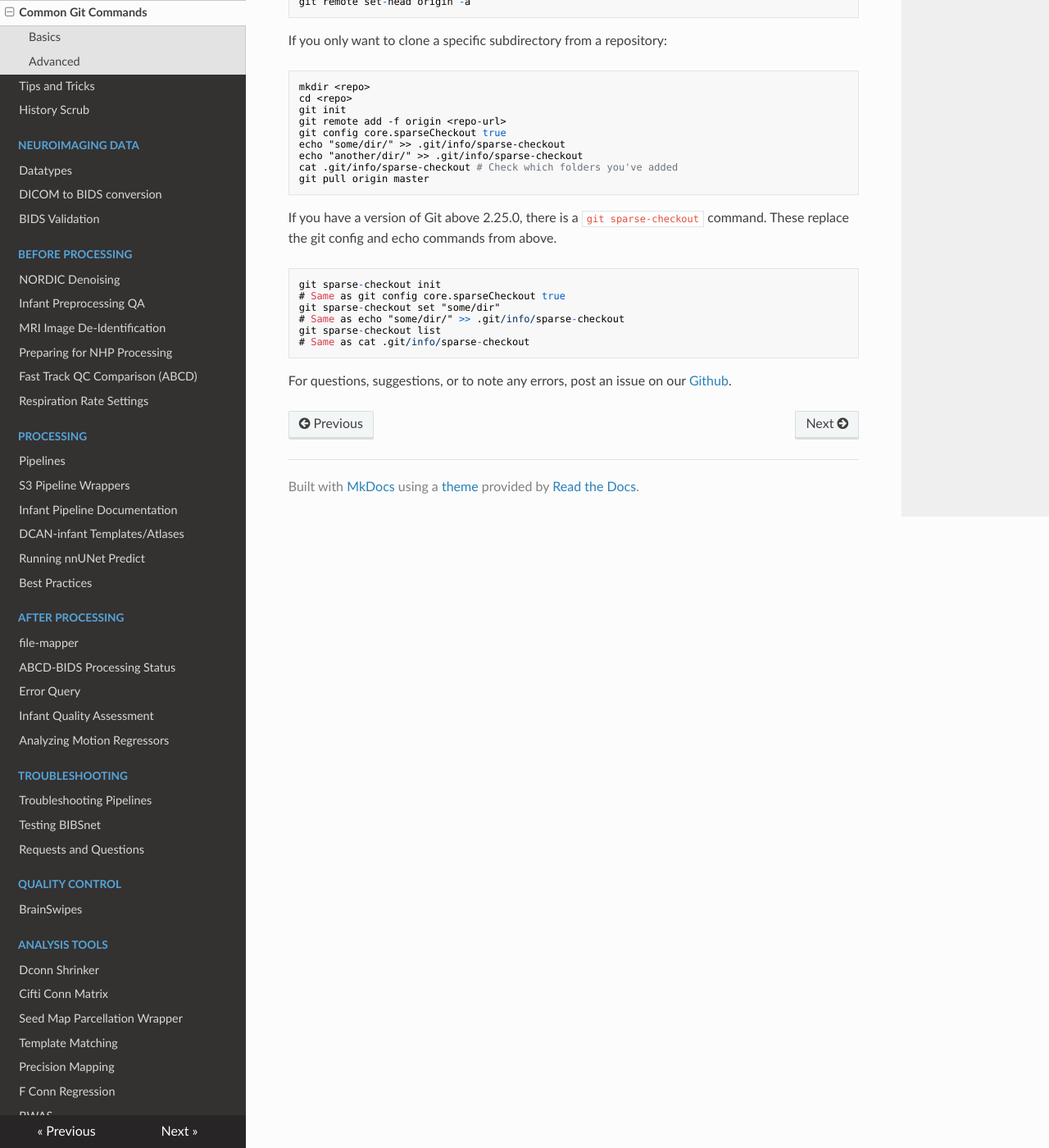
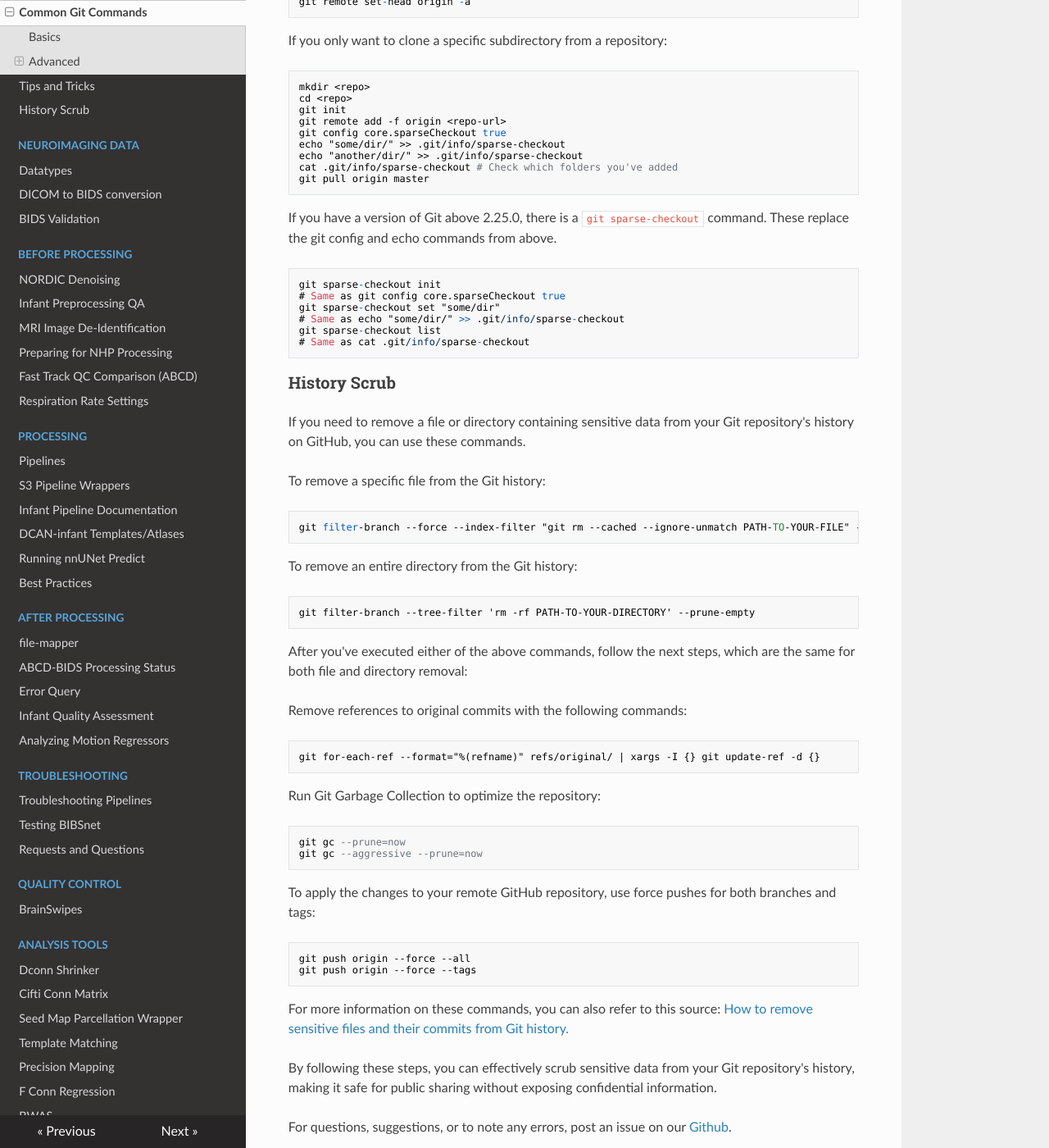
Before and after one commit to DCAN-Labs/cdni-brain, an MkDocs documentation site: the page built from docs/git-commands.md, in a window 1280 px wide and 1400 px high, scrolled down 1852 px. Shown: the whole window at 82% size. Built offline with MkDocs 1.6.1, drawn with Linux system fonts in a browser that asks for light colours; nearby versions of some CDN libraries.

Commit message:
mv git history scrub to cmds

````diff
--- a/docs/git-commands.md
+++ b/docs/git-commands.md
@@ -94,5 +94,48 @@ git sparse-checkout list
 # Same as cat .git/info/sparse-checkout
 ```
 
+### History Scrub
+
+If you need to remove a file or directory containing sensitive data from your Git repository's history on GitHub, you can use these commands.
+
+To remove a specific file from the Git history:
+
+```
+git filter-branch --force --index-filter "git rm --cached --ignore-unmatch PATH-TO-YOUR-FILE" --prune-empty --tag-name-filter cat -- --all
+```
+
+To remove an entire directory from the Git history:
+
+```
+git filter-branch --tree-filter 'rm -rf PATH-TO-YOUR-DIRECTORY' --prune-empty
+```
+
+After you've executed either of the above commands, follow the next steps, which are the same for both file and directory removal:
+
+
+Remove references to original commits with the following commands:
+
+```
+git for-each-ref --format="%(refname)" refs/original/ | xargs -I {} git update-ref -d {}
+```
+
+Run Git Garbage Collection to optimize the repository:
+
+```
+git gc --prune=now
+git gc --aggressive --prune=now
+```
+
+
+To apply the changes to your remote GitHub repository, use force pushes for both branches and tags:
+
+```
+git push origin --force --all
+git push origin --force --tags
+```
+For more information on these commands, you can also refer to this source: [How to remove sensitive files and their commits from Git history.](https://www.educative.io/answers/how-to-remove-sensitive-files-and-their-commits-from-git-history)
+
+By following these steps, you can effectively scrub sensitive data from your Git repository's history, making it safe for public sharing without exposing confidential information.
+
 
 For questions, suggestions, or to note any errors, post an issue on our [Github](https://github.com/DCAN-Labs/cdni-brain/issues).
````
Also changed, not shown: docs/github-scrub.md (deleted, +0 -54 lines).
